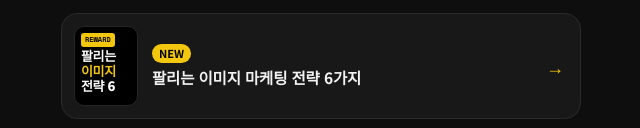
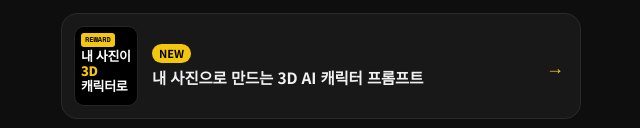
Before and after one commit to yurion-world/yurion-quest, a plain HTML site: page index.html in a window 1280 px wide. Shown: the part 310-438 px from the top of the page, without its empty margins (319-959 px from the left). Drawn offline with nearby package versions, Linux system fonts and the light colour scheme.

Commit message:
퀘스트 보상 추가: 3D AI 캐릭터 프롬프트
Co-Authored-By: Claude Opus 5.5 <noreply@anthropic.com>
Claude-Session: https://claude.ai/code/session_01GwqLyUJKfqYAFFtcyWKhXw

```diff
--- a/index.html
+++ b/index.html
@@ -141,6 +141,13 @@
   // 새 자료는 맨 위에 추가하세요. thumb: 썸네일에 들어갈 짧은 문구 (span은 노랑 강조)
   const resources = [
     {
+      title: "내 사진으로 만드는 3D AI 캐릭터 프롬프트",
+      keyword: "캐릭터",
+      date: "2026.11.18",
+      thumb: "내 사진이<br><span>3D</span><br>캐릭터로",
+      url: "https://app.notion.com/p/41bce7373d9a814fb197d00515601008"
+    },
+    {
       title: "팔리는 이미지 마케팅 전략 6가지",
       keyword: "마케팅",
       date: "2026.10.29",
```
